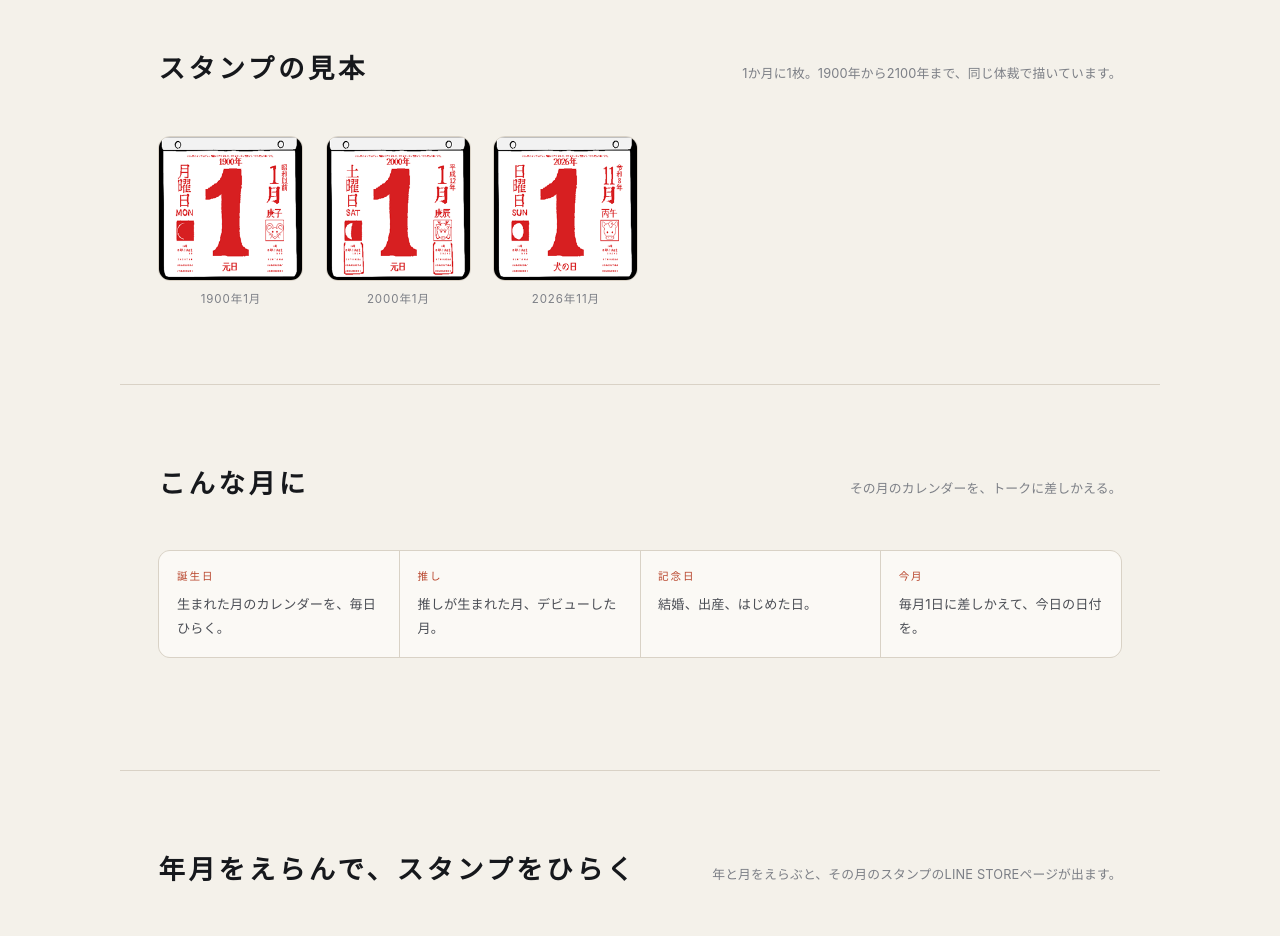
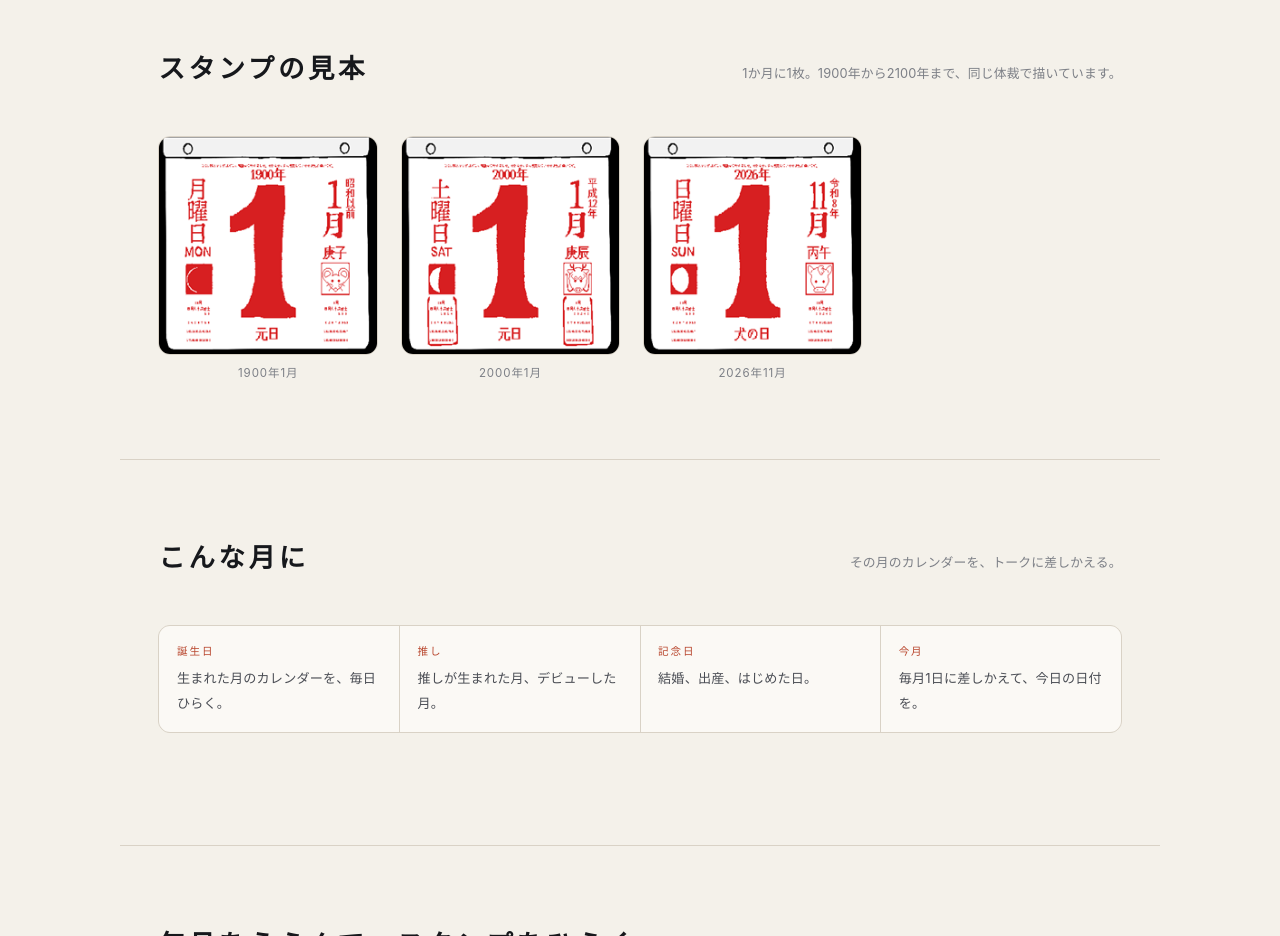
Before and after one commit to shodai4/shodai4.github.io, a plain HTML site: page stickers/index.html in a window 1280 px wide. Shown: the part 880-1816 px from the top of the page. Drawn offline with Linux system fonts and the light colour scheme.

Commit message:
Give the sample stamps more room on the stickers page

```diff
--- a/styles.css
+++ b/styles.css
@@ -446,7 +446,7 @@ a{color:inherit}
   margin:clamp(1.6rem,3.4vw,2.2rem) 0 0;
   max-width:30rem;
 }
-.section .dm-gallery{margin-top:0}
+.section .dm-gallery{margin-top:0;max-width:44rem}
 .dm-sample{margin:0}
 .dm-sample img{border:1px solid var(--line);border-radius:12px;background:#fff;width:100%}
 .dm-sample figcaption{margin-top:.5rem;font-size:.72rem;letter-spacing:.08em;color:var(--ink-mute);text-align:center}
```
